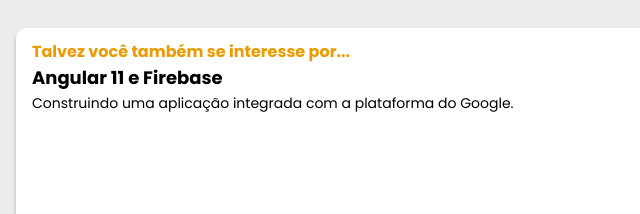
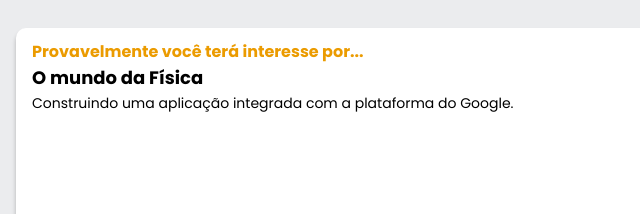
Before and after one commit to ProBranco/4bim.projeto1, a plain HTML site: page index.html in a window 1280 px wide. Shown: the part 896-1110 px from the top of the page, 0-640 px from the left. Drawn offline with nearby package versions, Linux system fonts and the light colour scheme.

Commit message:
Update index.html

```diff
--- a/index.html
+++ b/index.html
@@ -86,8 +86,8 @@
     <div class="card">
       <div class="card__descrição">
         <div class="descrição">
-          <h3 class="descrição__titulo">Talvez você também se interesse por...</h3>
-          <h2 class="descrição__titulo-livro">Angular 11 e Firebase</h2>
+          <h3 class="descrição__titulo">Provavelmente você terá interesse por...</h3>
+          <h2 class="descrição__titulo-livro">O mundo da Física</h2>
           <p class="descrição__texto">
             Construindo uma aplicação integrada com a plataforma do Google.
           </p>
```
